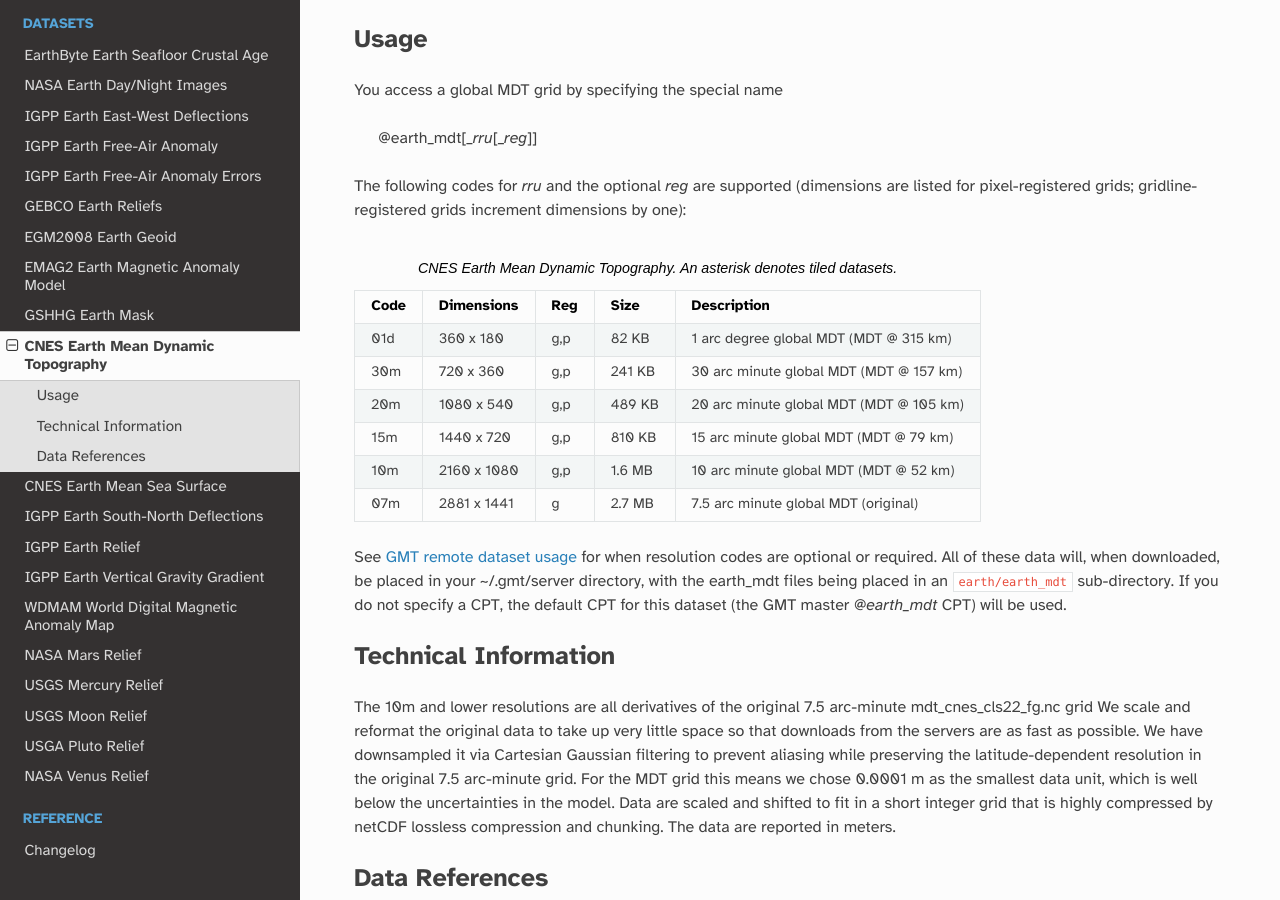
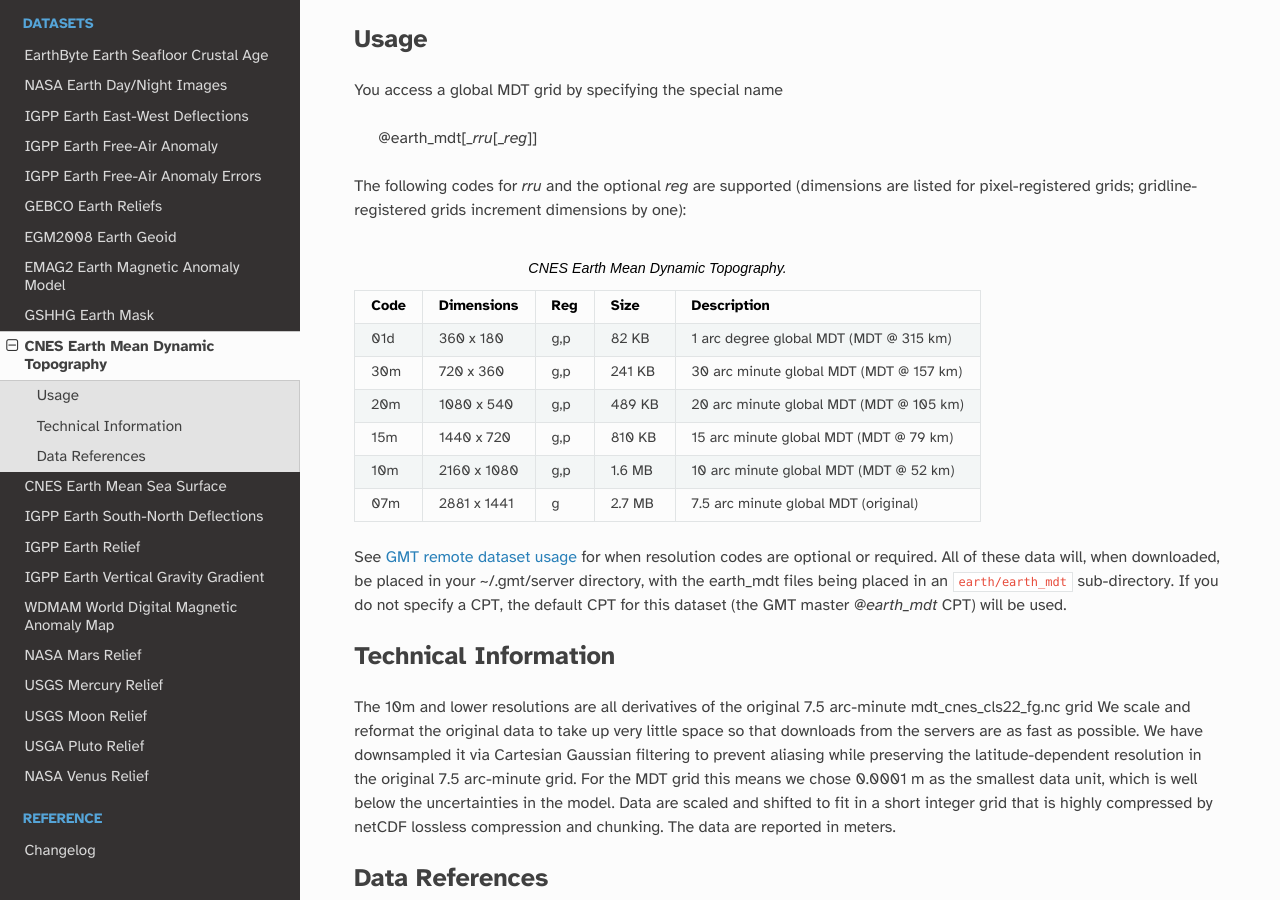
Before and after one commit to GenericMappingTools/remote-datasets, a Sphinx documentation site: the page built from docs/earth-mdt.rst, in a window 1280 px wide and 900 px high, scrolled down 562 px. Built offline with Sphinx 7.4.7 and the Read the Docs theme 2.0.0, drawn with Linux system fonts in a browser that asks for light colours.

Commit message:
Remove note regarding tiled datasets for 'CNES Earth Mean Dynamic Topography'

```diff
--- a/docs/earth-mdt.rst
+++ b/docs/earth-mdt.rst
@@ -23,7 +23,7 @@ for pixel-registered grids; gridline-registered grids increment dimensions by on
 
 .. _tbl-earth_mdt:
 
-.. table:: CNES Earth Mean Dynamic Topography. An asterisk denotes tiled datasets.
+.. table:: CNES Earth Mean Dynamic Topography.
 
   ==== ================= === =======  =======================================
   Code Dimensions        Reg Size     Description
```
